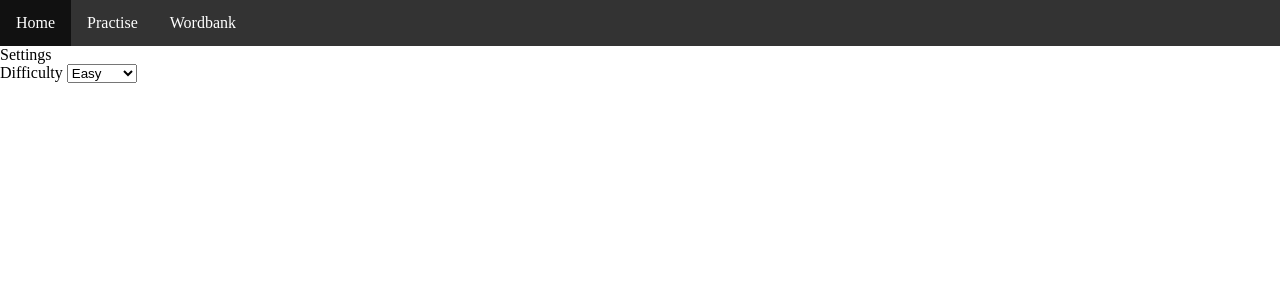
After one commit to Damien7200/TypingTutor, a Django app: page /Typing/settings/ in a window 1280 px wide. The commit adds this page. Shown: the top 300 px of the page. Run offline with Django 5.2, Linux system fonts and the light colour scheme.

Commit message:
Difficulty Changing through fetch request.
In my practise.html file i used the fetch API in my javascript to send a
request to the Update_word_bank view, while also sending the
difficultyselected that the selecter drop down was currently on. This view gets the word assosiated with the difficulty and then sends this to a partial template called partials/wordbank.html. A json response is then sent back to the practise.html template rendering the partial template in the practise.html template. This allows me to change the words displayed on the practise.html template without reloading the page. I also changed some of the styling as the typed words werent lining up with the transparent words.

```diff
--- a/Typing_Tutor/Typing/templates/Typing/base.html
+++ b/Typing_Tutor/Typing/templates/Typing/base.html
@@ -15,15 +15,16 @@
     <nav class = 'navbar'>
         <ul>
             <li> <a href = "{% url 'Home'%}">Home </a> </li>
-            <li> <a href = "{% url 'Typing:Practise'%}">Practise </a> </li>
+
+            <li> <a href = "{% url 'Typing:practise'  %}">Practise </a> </li>
+
+
             <li> <a href = "{% url 'Typing:Word_bank'%}">Wordbank </a> </li>
         </ul>
 
     </nav>
 
     {%block content%}{%endblock%}
-    <main>
-    <p> test</p>
-    </main>
+
 </body>
 </html>
--- /dev/null
+++ b/Typing_Tutor/Typing/templates/Typing/partials/wordbank.html
@@ -0,0 +1,2 @@
+<!DOCTYPE html>
+{{ word_bank }}
--- /dev/null
+++ b/Typing_Tutor/Typing/templates/Typing/settings.html
@@ -0,0 +1,34 @@
+<!DOCTYPE html>
+
+{%extends 'Typing/base.html'%}
+{%block content%}
+<head >Settings</head>
+{% comment %} need to move this icon to the top right of the webpage, add a icon aswell from fontawsome {% endcomment %}
+
+
+
+    <div>
+        <label for "difficulty-select">Difficulty</label>
+        <select id="difficulty-select" name="difficulty">
+            <option value="easy">Easy</option>
+            <option value="medium">Medium</option>
+            <option value="hard">Hard</option>
+        </select>
+    </div>
+
+
+
+
+<script>
+    const difficultySelect = document.getElementById('difficulty-select');
+    {% comment %} const currentValue = difficultySelect.value; {% endcomment %}
+
+    difficultySelect.addEventListener('change', (event) => {
+        const currentValue = event.currenttarget.value;
+
+        console.log(currentValue);
+    });
+
+</script>
+
+{%endblock%}
--- a/Typing_Tutor/Typing/urls.py
+++ b/Typing_Tutor/Typing/urls.py
@@ -2,9 +2,11 @@ from django.urls import path
 from . import views
 
 urlpatterns = [
-    #does not get used
+
     path("", views.home, name="Home"),
     path("wordbank/", views.Wordbank, name="Word_bank"),
-    path("practise/", views.Practise, name="Practise")
-
+    # path("practise/", views.Practise, name="Practise"),
+    path("settings/", views.settings, name="settings"),
+    path('practise/', views.Practise, name='practise'),
+    path('update_word_bank/', views.Update_word_bank, name='update_word_bank'),
 ]
--- a/Typing_Tutor/Typing/views.py
+++ b/Typing_Tutor/Typing/views.py
@@ -1,16 +1,106 @@
 from django.shortcuts import render, HttpResponse
+from django.http import JsonResponse
+import random as r
+from django.views.decorators.http import require_http_methods
+import json
+from django.template.loader import render_to_string
 
 
 def home(request):
     return render(request, "Typing/home.html")
 
 def Practise(request):
-    words = "lorem ipsum dolor sit amet, consectetur adipiscing elit. Sed do eiusmod tempor incididunt ut labore et dolore magna aliqua."
-    if request.method == "POST":
-        pass
+
+    difficulty = request.session['difficulty']
+    if difficulty == None:
+        request.session['difficulty'] = 'easy'
+
+    else:
+        difficulty = request.session['difficulty']
+    words = get_random_word(difficulty)
+    words = " ".join(words)
+    print(f"{difficulty} session ")
+    return render(request, "Typing/practise.html", {'Words' : words, 'difficulty' : difficulty})
+
+def Update_word_bank(request):
 
 
-    return render(request, "Typing/practise.html", {'Words' : words} )
+
+
+
+    if request.method == "POST":
+        print("Received AJAX POST")
+        data = json.loads(request.body)
+        print("Difficulty received:", data)
+        difficulty = data.get('difficulty', 'easy')
+        words = get_random_word(difficulty)
+        words = " ".join(words)
+
+
+
+        html = render_to_string('Typing/partials/wordbank.html', {'word_bank': words})
+        return JsonResponse({'html': html})
+
+    # do something with the difficulty value
+
+
+    # if request.method == 'POST':
+    #     difficulty = request.POST.get('difficulty')
+    #     print(difficulty)
+    #difficulty = request.session['difficulty']
+    # print(request.session['difficulty'])
+    # if request.session['difficulty'] == None:
+    #     request.session['difficulty'] = 'easy'
+    # else:
+    #     difficulty = request.session['difficulty']
+
+
+
+
+    # return render(request, "Typing/practise.html", {'Words' : words} )
 
 def Wordbank(request):
     return render (request, "Typing/Word_bank.html")
+
+def settings(request):
+    #get the difficulty fromt he drop down
+    difficulty = request.POST.get('difficulty')
+    request.session['difficulty'] = difficulty
+
+    return render(request, "Typing/settings.html")
+
+def get_random_word(difficulty):
+
+
+    basic_terms = [
+    "software", "algorithm", "binary", "debug", "function", "integer",
+    "string", "boolean", "output", "input", "loop", "array",
+    "variable", "test", "code", "file", "list", "user", "data", "IDE"
+]
+
+    medium_terms = [
+    "iteration", "selection", "structure", "pseudocode", "refinement",
+    "abstraction", "subprogram", "control", "stack", "record", "module",
+    "testing", "runtime", "syntax", "logic", "maintenance", "installation",
+    "encryption", "validation", "hashing"
+]
+
+    difficult_terms = [
+    "backtracking", "sandboxing", "cryptography", "two_complement",
+    "hexadecimal", "authentication", "authorisation", "penetration",
+    "vulnerability", "confidentiality", "availability", "race_condition",
+    "exception", "session_management", "cross_site_scripting",
+    "flowchart", "imperative", "object_oriented", "functional",
+    "session", "abnormal", "refactor", "compliance"
+]
+    if difficulty == "easy":
+        r.shuffle(basic_terms)
+        return basic_terms
+    elif difficulty == "medium":
+        r.shuffle(medium_terms)
+        return medium_terms
+    elif difficulty == "hard":
+        r.shuffle(difficult_terms)
+        return difficult_terms
+    else:
+        return []
```
Also changed, not shown: Typing_Tutor/Typing/static/Typing/styles.css (+39 -16 lines), Typing_Tutor/Typing/templates/Typing/practise.html (+65 -14 lines), 1 other file.
